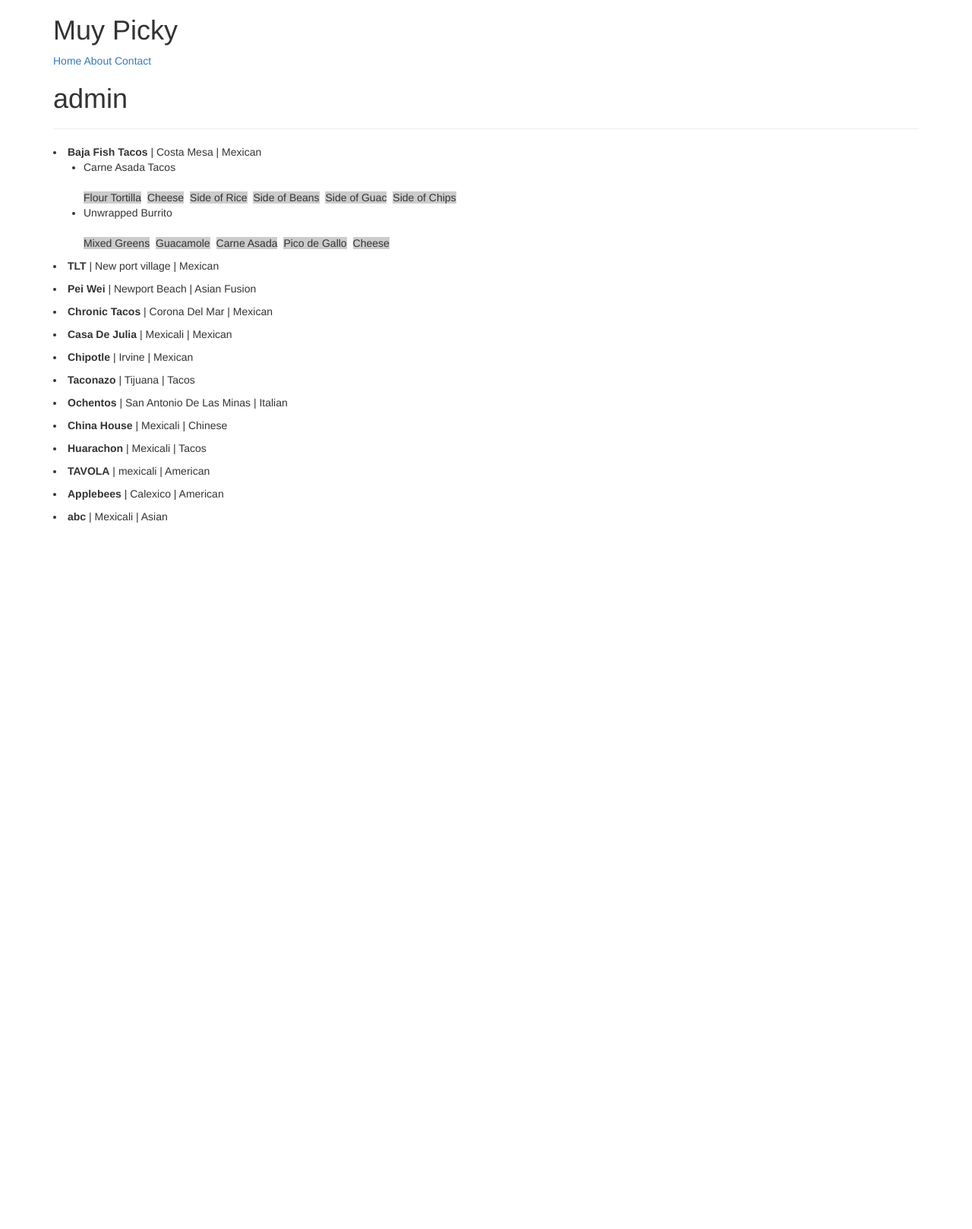
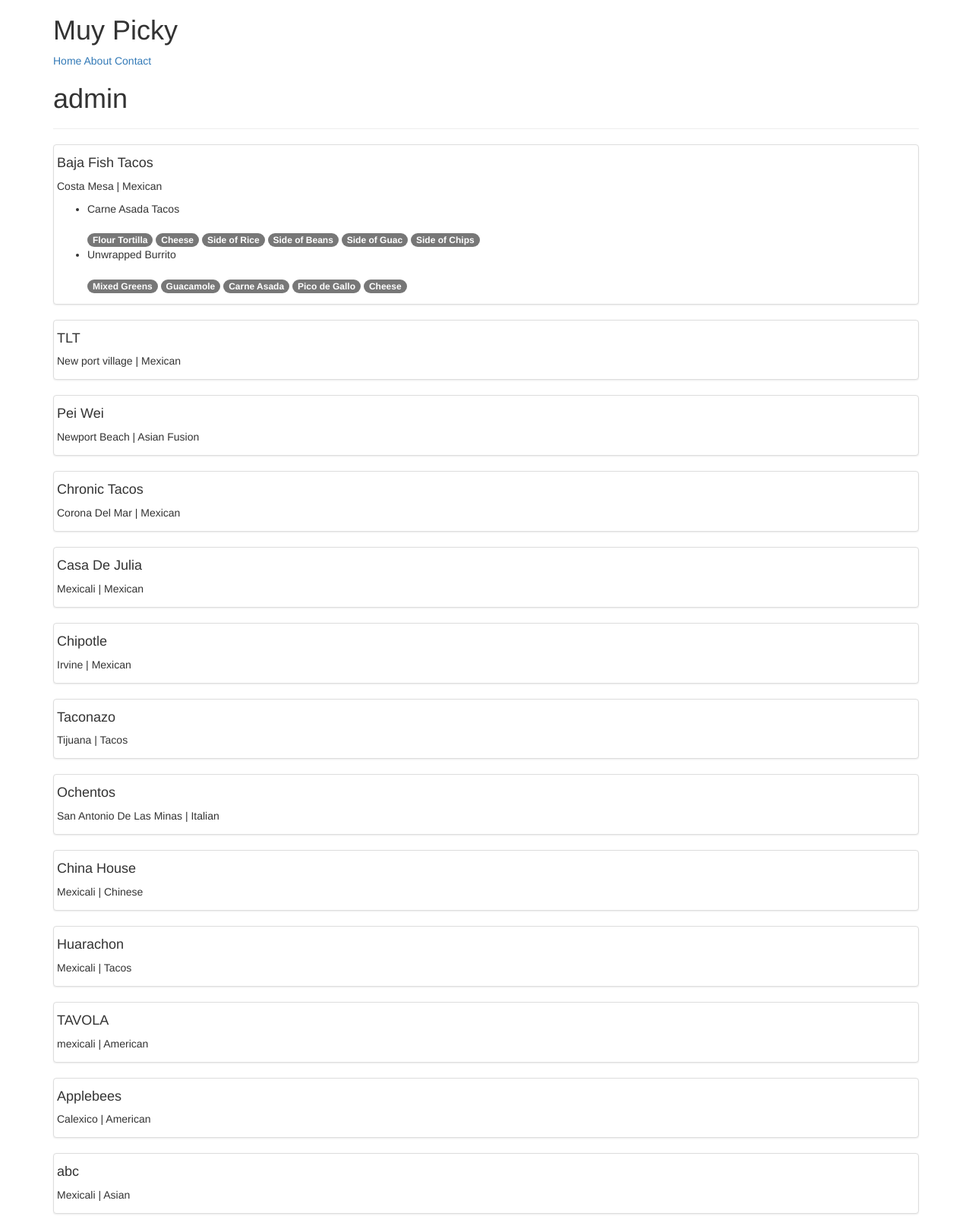
Before and after one commit to User9000/new-try_django11, a Django app: a page that uses profiles/templates/profiles/user.html in a window 1280 px wide. Shown: the whole page at 76% size. Before the commit the page ends 688 px from the top, so only its background shows below. Run offline with Django 3.2, Linux system fonts and the light colour scheme; data comes from the database, SQL or seed files in the repository; some libraries are stand-ins or nearby versions.

Commit message:
style with bootstrap to user.html
added style with bootstrap to user.html

```diff
--- a/profiles/templates/profiles/user.html
+++ b/profiles/templates/profiles/user.html
@@ -12,19 +12,26 @@
 
     {% for rest in user.restaurantlocation_set.all %}
 
-        <li><b>{{ rest.title }}</b> | {{ rest.location }}  | {{ rest.category }}
+        <div class='row'>
+            <div class='col-sm-12'>
+                <div class='thumbnail'>
+                <h4>{{ rest.title }}</h4>
+                <p>{{ rest.location }}  | {{ rest.category }}</p>
             <ul>
 
                 {% for item in rest.item_set.all %}
-                           <li>{{ item.name }} </li> <br>
+                           <li syle='margin-bottom: 15px;'>{{ item.name }} </li> <br>
                            {% for ing in item.get_contents %}
-                                <span style='margin-right:4px;background-color:#ccc'>{{ ing }}</span>
+                                <span class='badge badge-default'>{{ ing }}</span>
                            {% endfor %}
                 {% endfor %}
 
 
             </ul>
-        </li>
+        </div>
+    </div>
+
+        </div>
 
 
     {% endfor %}
@@ -34,7 +41,7 @@
          <p class='lead'>No Items Found</p>
 
 
-         {% endif %}
+{% endif %}
 
 
 
```
